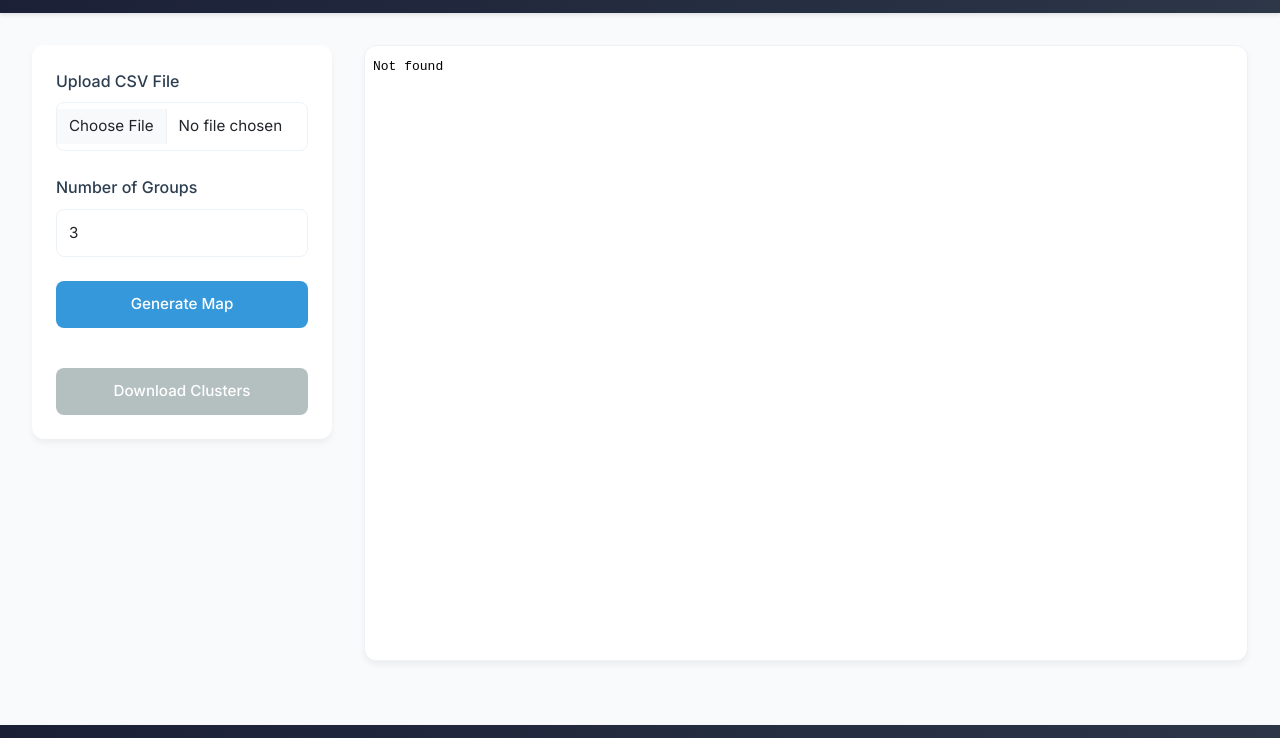
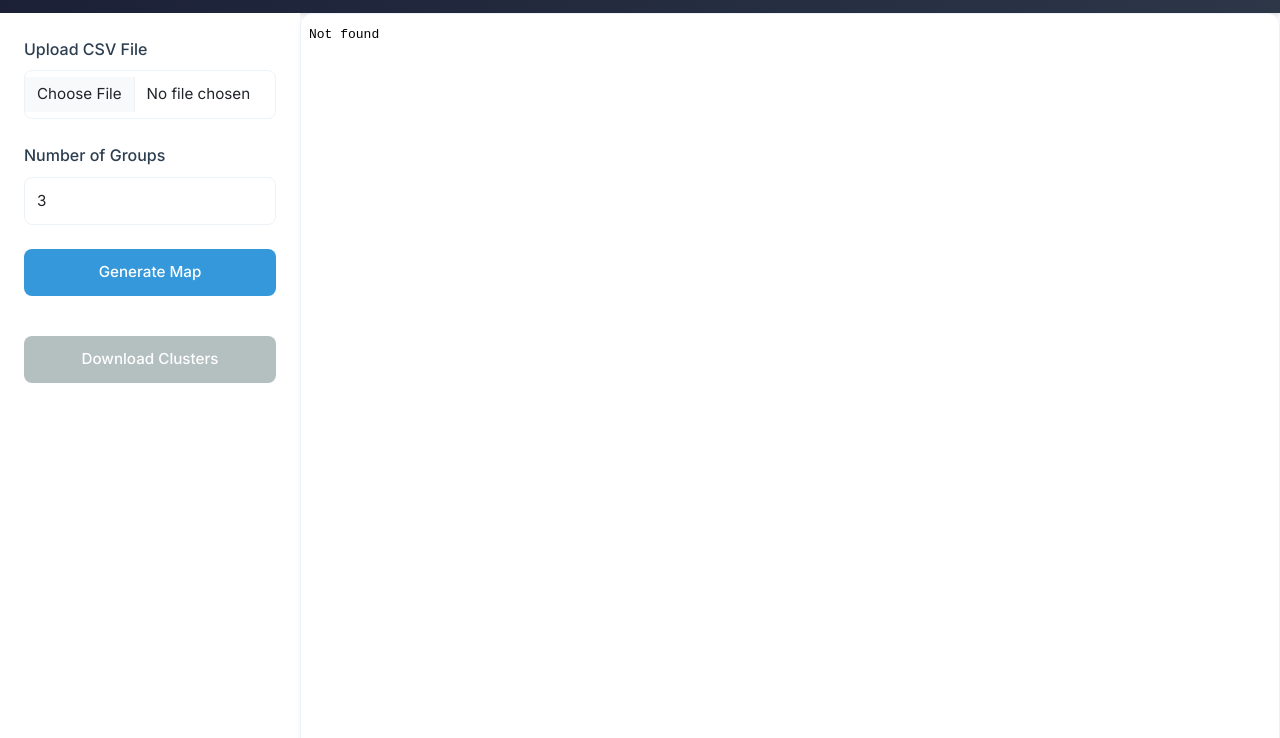
Before and after one commit to ABallanti/doorKnockerGroups, a plain HTML site: page frontend/public/index.html in a window 1280 px wide. Shown: the part 54-792 px from the top of the page. Drawn offline with nearby package versions, Linux system fonts and the light colour scheme.

Commit message:
map using full space, sidebar using full space

```diff
--- a/frontend/public/index.html
+++ b/frontend/public/index.html
@@ -8,14 +8,14 @@
     <link href="https://fonts.googleapis.com/css2?family=Inter:wght@400;500;600;700&family=Lato:wght@400;700;900&display=swap" rel="stylesheet">
     <link href="style.css" rel="stylesheet">
 </head>
-<body>
+<body class="h-100">
     <div class="header">
         <div class="container">
             <h1>Postcode Clustering Tool</h1>
         </div>
     </div>
 
-    <div class="dashboard-layout">
+    <div class="dashboard-layout h-100">
         <!-- Left Sidebar -->
         <div class="sidebar h-100">
             <form id="upload-form">
@@ -32,10 +32,13 @@
                 <div class="control-group">
                     <button type="submit" class="btn btn-primary w-100 mb-3">Generate Map</button>
                 </div>
+
+                <button id="download-clustered-csv" class="btn btn-primary w-100" disabled>
+                  Download Clusters
+              </button>
+
             </form>
-            <button id="download-clustered-csv" class="btn btn-primary w-100" disabled>
-                Download Clusters
-            </button>
+
         </div>
 
         <!-- Main Content (Map) -->
--- a/frontend/public/style.css
+++ b/frontend/public/style.css
@@ -38,7 +38,6 @@
 }
 
 .footer {
-    margin-top: 2rem;
     text-align: center;
     font-family: 'Lato', sans-serif;
     font-weight: 400;
@@ -50,24 +49,26 @@
 
 .dashboard-layout {
     display: flex;
-    gap: 2rem;
-    padding: 2rem;
-    min-height: calc(100vh - 120px);
+    min-height: calc(100vh - 120px);  /* Adjust based on header/footer height */
+    padding: 0rem;
 }
 
 .sidebar {
     flex: 0 0 300px;
     background: var(--card-bg);
-    border-radius: 12px;
-    box-shadow: 0 4px 6px rgba(0,0,0,0.05);
     padding: 1.5rem;
     height: fit-content;
+}
+
+#upload-form {
+    height: 100vh;
 }
 
 .main-content {
     flex: 1;
     display: flex;
     flex-direction: column;
+    min-height: 0;  /* Add this to prevent overflow */
 }
 
 .control-group {
@@ -124,15 +125,18 @@
     border-radius: 12px;
     box-shadow: 0 4px 6px rgba(0,0,0,0.05);
     overflow: hidden;
-    flex: 1;
     border: 1px solid var(--border-color);
-    min-height: 0;
+    flex: 1;  /* Take all available space */
+    display: flex;  /* Add this */
+    flex-direction: column;  /* Add this */
+    min-height: 0;  /* Add this to prevent overflow */
 }
 
 .map-container iframe {
+    flex: 1;  /* Take all available space */
     width: 100%;
-    height: 100%;
     border: none;
+    min-height: 0;  /* Add this to prevent overflow */
 }
 
 .spinner-overlay {
```
